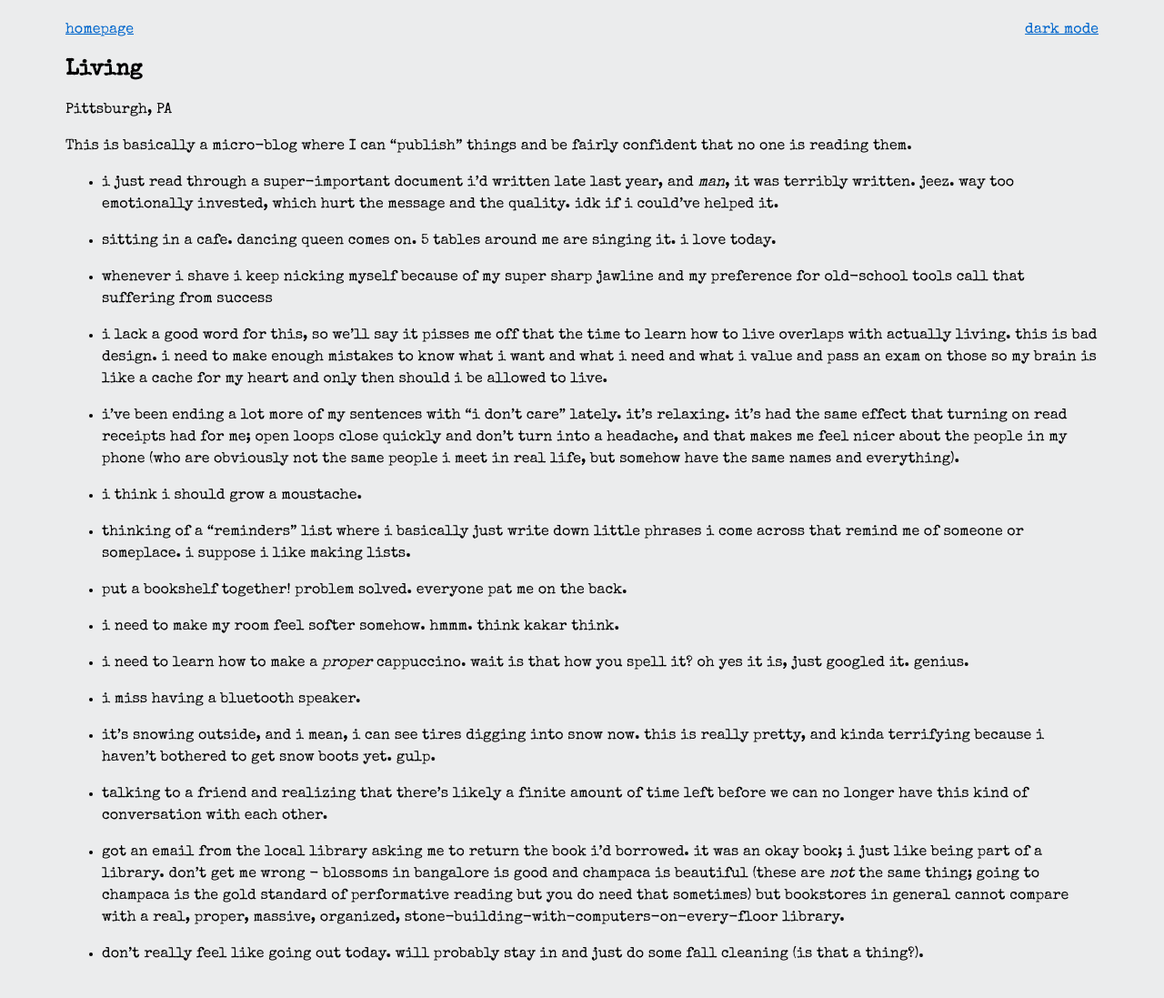
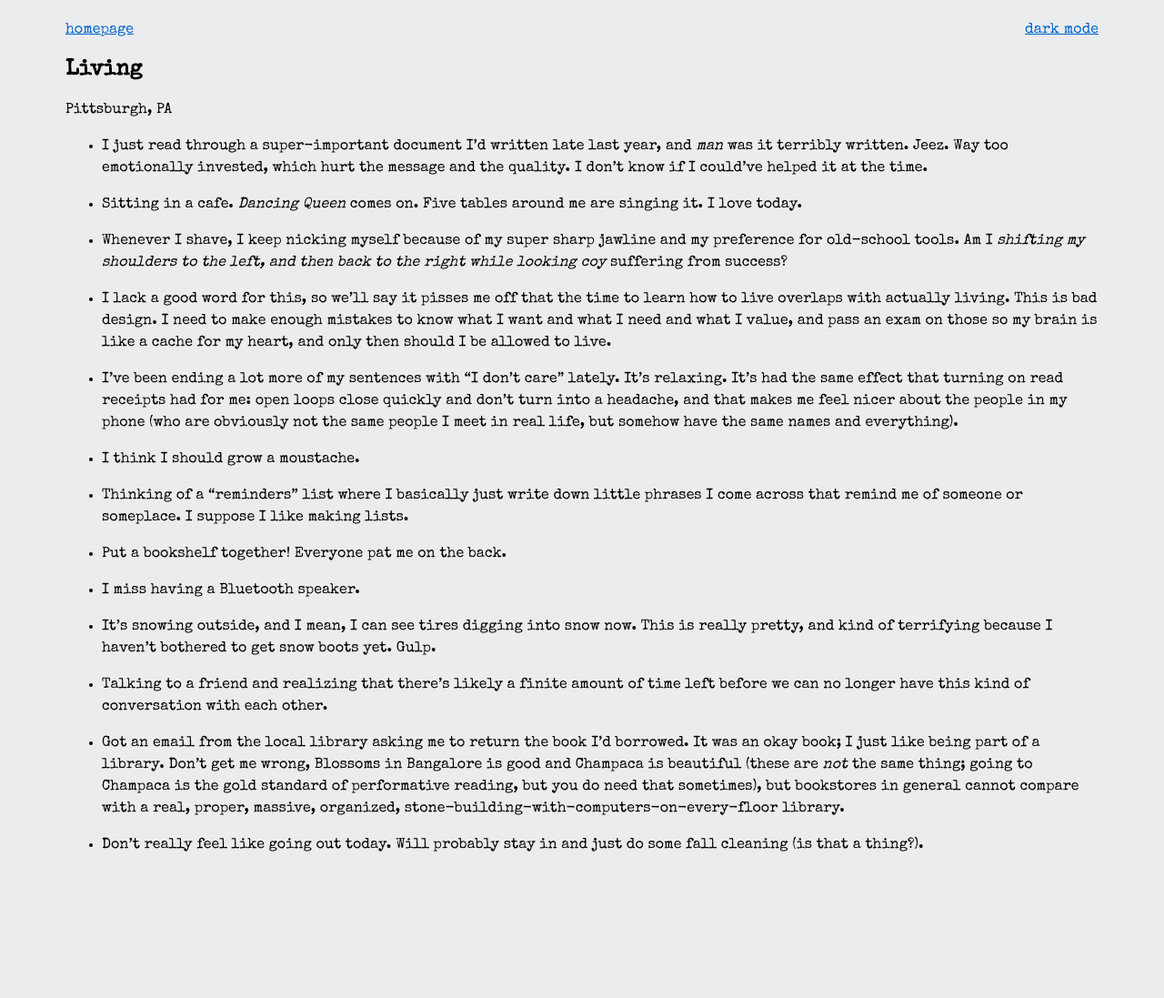
Before and after one commit to kanishk98/kanishk98.github.io, a Jekyll site: the page built from _posts/2025-12-14-living.md, in a window 1280 px wide. Shown: the whole page at 91% size. Built offline with Jekyll 4.4.1, drawn with Linux system fonts in a browser that asks for light colours; after the commit the page ends 977 px from its top, so only the background shows below that.

Commit message:
Update sentence case.

```diff
--- a/_posts/2025-12-14-living.md
+++ b/_posts/2025-12-14-living.md
@@ -5,34 +5,28 @@ mouse_trail: true
 # published: false
 ---
 
-This is basically a micro-blog where I can "publish" things and be fairly confident that no one is reading them.
+* I just read through a super-important document I’d written late last year, and _man_ was it terribly written. Jeez. Way too emotionally invested, which hurt the message and the quality. I don’t know if I could’ve helped it at the time.
 
-- i just read through a super-important document i'd written late last year, and _man_, it was terribly written. jeez. way too emotionally invested, which hurt the message and the quality. idk if i could've helped it.
+* Sitting in a cafe. _Dancing Queen_ comes on. Five tables around me are singing it. I love today.
 
-- sitting in a cafe. dancing queen comes on. 5 tables around me are singing it. i love today.
+* Whenever I shave, I keep nicking myself because of my super sharp jawline and my preference for old-school tools. Am I _shifting my shoulders to the left, and then back to the right while looking coy_ suffering from success?
 
-- whenever i shave i keep nicking myself because of my super sharp jawline and my preference for old-school tools call that suffering from success
+* I lack a good word for this, so we’ll say it pisses me off that the time to learn how to live overlaps with actually living. This is bad design. I need to make enough mistakes to know what I want and what I need and what I value, and pass an exam on those so my brain is like a cache for my heart, and only then should I be allowed to live.
 
-- i lack a good word for this, so we’ll say it pisses me off that the time to learn how to live overlaps with actually living. this is bad design. i need to make enough mistakes to know what i want and what i need and what i value and pass an exam on those so my brain is like a cache for my heart and only then should i be allowed to live.
+* I’ve been ending a lot more of my sentences with “I don’t care” lately. It’s relaxing. It’s had the same effect that turning on read receipts had for me: open loops close quickly and don’t turn into a headache, and that makes me feel nicer about the people in my phone (who are obviously not the same people I meet in real life, but somehow have the same names and everything).
 
-- i’ve been ending a lot more of my sentences with “i don’t care” lately. it’s relaxing. it’s had the same effect that turning on read receipts had for me; open loops close quickly and don’t turn into a headache, and that makes me feel nicer about the people in my phone (who are obviously not the same people i meet in real life, but somehow have the same names and everything).
+* I think I should grow a moustache.
 
-- i think i should grow a moustache.
+* Thinking of a “reminders” list where I basically just write down little phrases I come across that remind me of someone or someplace. I suppose I like making lists.
 
-- thinking of a "reminders" list where i basically just write down little phrases i come across that remind me of someone or someplace. i suppose i like making lists.
+* Put a bookshelf together! Everyone pat me on the back.
 
-- put a bookshelf together! problem solved. everyone pat me on the back.
+* I miss having a Bluetooth speaker.
 
-- i need to make my room feel softer somehow. hmmm. think kakar think.
+* It’s snowing outside, and I mean, I can see tires digging into snow now. This is really pretty, and kind of terrifying because I haven’t bothered to get snow boots yet. Gulp.
 
-- i need to learn how to make a _proper_ cappuccino. wait is that how you spell it? oh yes it is, just googled it. genius.
+* Talking to a friend and realizing that there’s likely a finite amount of time left before we can no longer have this kind of conversation with each other.
 
-- i miss having a bluetooth speaker.
+* Got an email from the local library asking me to return the book I’d borrowed. It was an okay book; I just like being part of a library. Don’t get me wrong, Blossoms in Bangalore is good and Champaca is beautiful (these are _not_ the same thing; going to Champaca is the gold standard of performative reading, but you do need that sometimes), but bookstores in general cannot compare with a real, proper, massive, organized, stone-building-with-computers-on-every-floor library.
 
-- it's snowing outside, and i mean, i can see tires digging into snow now. this is really pretty, and kinda terrifying because i haven't bothered to get snow boots yet. gulp.
-
-- talking to a friend and realizing that there's likely a finite amount of time left before we can no longer have this kind of conversation with each other.
-
-- got an email from the local library asking me to return the book i'd borrowed. it was an okay book; i just like being part of a library. don't get me wrong - blossoms in bangalore is good and champaca is beautiful (these are *not* the same thing; going to champaca is the gold standard of performative reading but you do need that sometimes) but bookstores in general cannot compare with a real, proper, massive, organized, stone-building-with-computers-on-every-floor library.
-
-- don't really feel like going out today. will probably stay in and just do some fall cleaning (is that a thing?).
+* Don’t really feel like going out today. Will probably stay in and just do some fall cleaning (is that a thing?).
```
